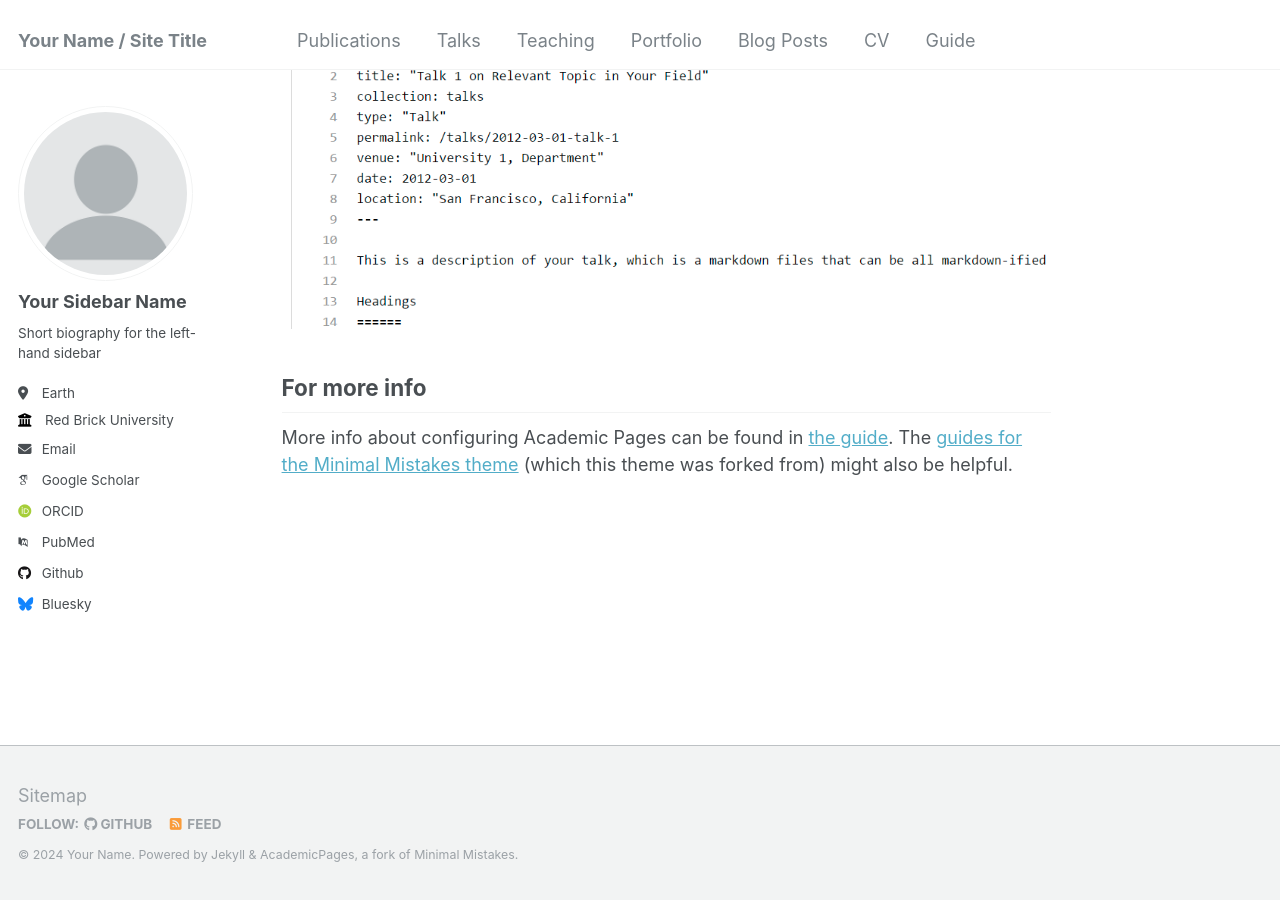
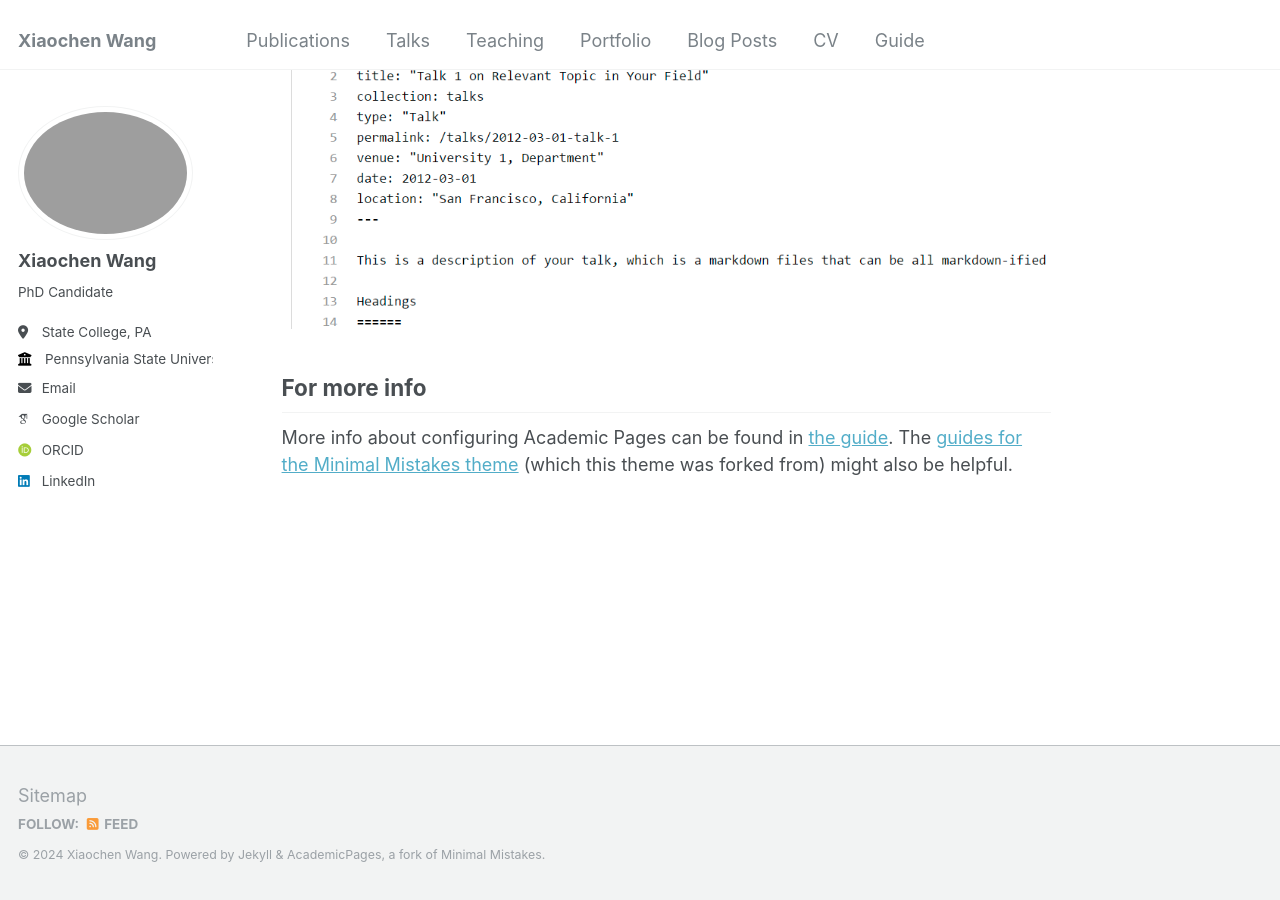
Before and after one commit to XiaochenWang-PSU/XiaochenWang-PSU.github.io, a Jekyll site: the page built from _pages/about.md, in a window 1280 px wide and 900 px high, scrolled down 2660 px. Built offline with Jekyll 4.4.1, drawn with Linux system fonts in a browser that asks for light colours; some web fonts are replaced.

Commit message:
Update _config.yml

```diff
--- a/_config.yml
+++ b/_config.yml
@@ -8,9 +8,9 @@
 
 # Basic Site Settings
 locale                   : "en-US"
-title                    : "Your Name / Site Title"
+title                    : "Xiaochen Wang"
 title_separator          : "-"
-name                     : &name "Your Name"
+name                     : &name "Xiaochen Wang"
 description              : &description "personal description"
 url                      : https://academicpages.github.io # the base hostname & protocol for your site e.g. "https://mmistakes.github.io"
 baseurl                  : "" # the subpath of your site, e.g. "/blog"
@@ -21,57 +21,57 @@ repository               : "academicpages/academicpages.github.io"
 #               Additional customization can be done by editing /_includes/author-profile.html
 author:
   # Biographic information
-  avatar           : "profile.png"
-  name             : "Your Sidebar Name"
-  pronouns         : # example: "she/her"
-  bio              : "Short biography for the left-hand sidebar"
-  location         : "Earth"
-  employer         : "Red Brick University"
+  avatar           : "avator.png"
+  name             : "Xiaochen Wang"
+  pronouns         : # example: "he/him/his"
+  bio              : "PhD Candidate"
+  location         : "State College, PA"
+  employer         : "Pennsylvania State University"
   uri              : # URL
-  email            : "none@example.org"
+  email            : "xcwang@psu.edu"
 
   # Academic websites
-  arxiv            : # URL - Update with the correct link to your profile
-  googlescholar    : "https://scholar.google.com/citations?user=PS_CX0AAAAAJ"
-  impactstory      : # URL
-  orcid            : "http://orcid.org/yourorcidurl"
-  semantic         : # URL
-  pubmed           : "https://www.ncbi.nlm.nih.gov/pubmed/?term=john+snow"
-  researchgate     : # URL
+  # arxiv            : # URL - Update with the correct link to your profile
+  googlescholar    : "https://scholar.google.com/citations?user=PXpHePgAAAAJ&hl=en"
+  # impactstory      : # URL
+  orcid            : "https://orcid.org/0009-0001-7699-3016"
+  # semantic         : # URL
+  # pubmed           : "https://www.ncbi.nlm.nih.gov/pubmed/?term=john+snow"
+  # researchgate     : # URL
 
-  # Repositories and software development
-  bitbucket        : # Username - Update with your username on the site
-  codepen          : # Username
-  dribbble         : # Username
-  github           : "academicpages"
-  kaggle           : # Username
-  stackoverflow    : # User number or user number and name (i.e., use "1" or "1/jeff-atwood")
+  # # Repositories and software development
+  # bitbucket        : # Username - Update with your username on the site
+  # codepen          : # Username
+  # dribbble         : # Username
+  # github           : "academicpages"
+  # kaggle           : # Username
+  # stackoverflow    : # User number or user number and name (i.e., use "1" or "1/jeff-atwood")
 
   # Social media
-  bluesky          : "bsky.app" # Replace this with you Bluesky username
-  facebook         : # Username
-  flickr           : # Username
-  foursquare       : # Username
-  goodreads        : # Username
-  google_plus      : # Username
-  keybase          : # Username
-  instagram        : # Username
-  lastfm           : # Username
-  linkedin         : # Username
-  mastodon         : # URL
-  medium           : # URL
-  pinterest        : # Username
-  soundcloud       : # Username
-  steam            : # Username
-  telegram         : # URL
-  tumblr           : # Username
-  twitter          : # Username for X / Twitter
-  vine             : # Username
-  weibo            : # Username
-  wikipedia        : # Username
-  xing             : # Username
-  youtube          : # Username
-  zhihu            : # URL
+  # bluesky          : "bsky.app" # Replace this with you Bluesky username
+  # facebook         : # Username
+  # flickr           : # Username
+  # foursquare       : # Username
+  # goodreads        : # Username
+  # google_plus      : # Username
+  # keybase          : # Username
+  # instagram        : # Username
+  # lastfm           : # Username
+  linkedin         : "https://www.linkedin.com/in/xiaochen-wang-1860691b4/"
+  # mastodon         : # URL
+  # medium           : # URL
+  # pinterest        : # Username
+  # soundcloud       : # Username
+  # steam            : # Username
+  # telegram         : # URL
+  # tumblr           : # Username
+  # twitter          : # Username for X / Twitter
+  # vine             : # Username
+  # weibo            : # Username
+  # wikipedia        : # Username
+  # xing             : # Username
+  # youtube          : # Username
+  # zhihu            : # URL
 
 # Publication Category - The following the list of publication categories and their headings
 publication_category:
```
